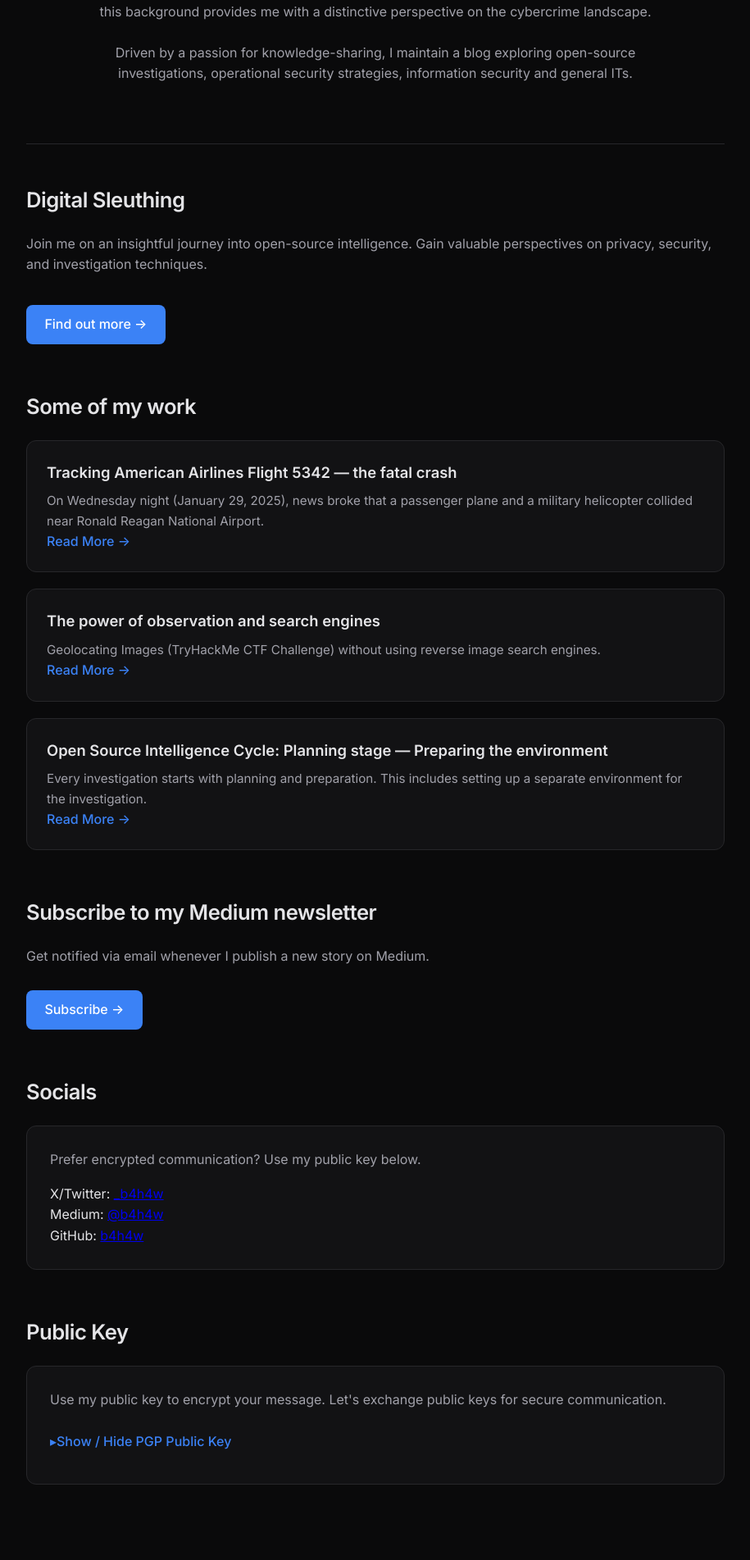
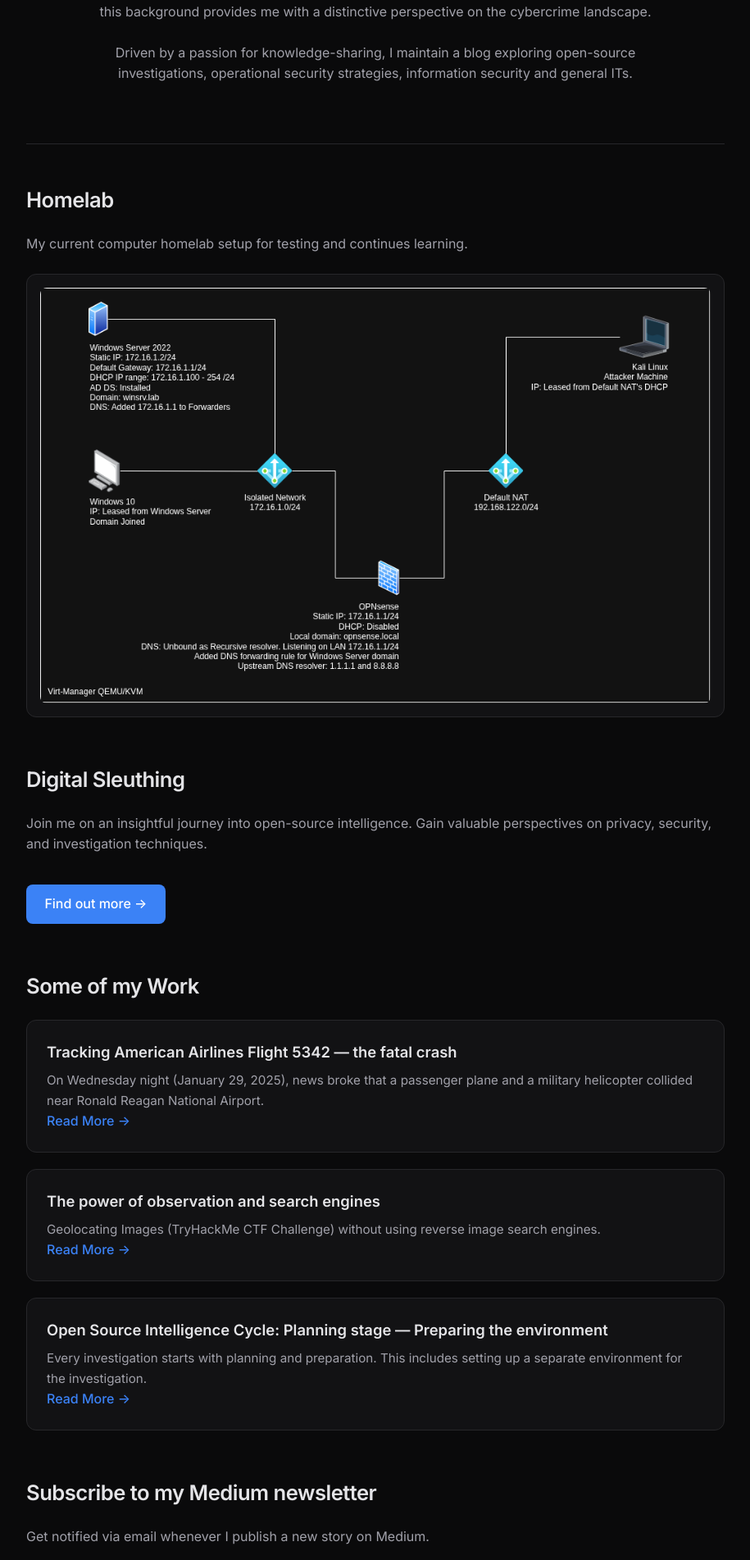
Before and after one commit to b4h4w/b4h4w.github.io, a Jekyll site: the page built from index.md, in a window 1280 px wide. Shown: the part 430-2333 px from the top of the page at 82% size, without its empty margins (182-1097 px from the left). Built offline with Jekyll 4.4.1, drawn with Linux system fonts in a browser that asks for light colours.

Commit message:
Added a section for my computer homelab setup

```diff
--- a/assets/css/style.css
+++ b/assets/css/style.css
@@ -84,6 +84,22 @@ h3 {
   font-size: 1.15rem;
   font-weight: 600;
   margin-bottom: 0.5rem;
+}
+
+/* Homelab diagram */
+.homelab-image {
+  background: var(--bg-card);
+  border: 1px solid var(--border);
+  border-radius: var(--radius);
+  padding: 1rem;
+  overflow: hidden;
+}
+
+.homelab-image img {
+  width: 100%;
+  height: auto;
+  display: block;
+  border-radius: 8px;
 }
 
 /* Cards for work / posts */
--- a/index.md
+++ b/index.md
@@ -21,6 +21,20 @@ description: Personal site of Rustom – OSINT, CTI, digital investigations and
 </section>
 
 <section>
+  <h2>Homelab</h2>
+  <p style="color: var(--text-muted); margin-bottom: 1.5rem;">
+  My current computer homelab setup for testing and continues learning.
+  </p>
+  <div class="homelab-image">
+    <img
+       src="{{ '/assets/images/WinServer22xWin10ClientxOPNsenseFirewallxKali.png' | relative_url }}"
+       alt="Homelab diagram: Windows Server 2022, Windows 10 Client, OPNsense Firewall, and Kali Linux"
+       loading="lazy"
+    >
+  </div>
+</section>
+
+<section>
   <h2>Digital Sleuthing</h2>
   <p style="color: var(--text-muted); margin-bottom: 1.5rem;">
     Join me on an insightful journey into open-source intelligence.
@@ -30,7 +44,7 @@ description: Personal site of Rustom – OSINT, CTI, digital investigations and
 </section>
 
 <section>
-  <h2>Some of my work</h2>
+  <h2>Some of my Work</h2>
   <div class="cards">
 
     <div class="card">
```
